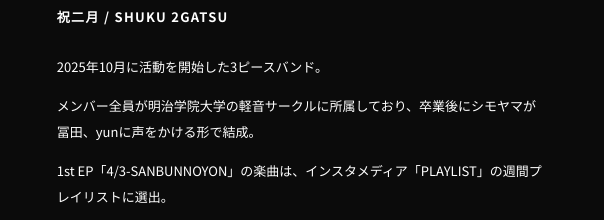
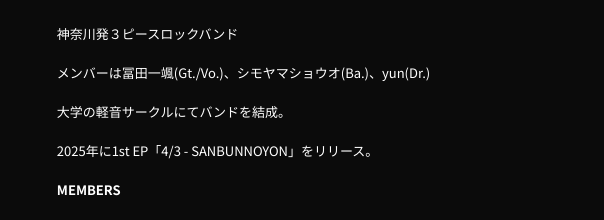
Before and after one commit to shuku2gatsu/shuku2gatsu-official, a plain HTML site: page shuku-index-news-note-removed.html in a window 1280 px wide. Shown: the part 2688-2908 px from the top of the page, 676-1280 px from the left. Drawn offline with nearby package versions, Linux system fonts and the light colour scheme.

Commit message:
Update shuku-index-news-note-removed.html

```diff
--- a/shuku-index-news-note-removed.html
+++ b/shuku-index-news-note-removed.html
@@ -59,7 +59,6 @@
 <div class="entry-list" id="live-list">
 <p class="loading">LIVE INFORMATION LOADING...</p>
 </div>
-<p class="edit-note">※ライブ情報は data/live.json を編集して更新できます。</p>
 <a class="and-more" href="live.html">and more...</a></section>
 <section class="section news-section" id="news">
 <div class="section-heading">
@@ -79,9 +78,10 @@
 <p class="eyebrow">ABOUT THE BAND</p>
 <h2>BIOGRAPHY<span>.</span></h2>
 <p class="bio-name">祝二月 / SHUKU 2GATSU</p>
-<p>2025年10月に活動を開始した3ピースバンド。</p>
-<p>メンバー全員が明治学院大学の軽音サークルに所属しており、卒業後にシモヤマが冨田、yunに声をかける形で結成。</p>
-<p>1st EP「4/3-SANBUNNOYON」の楽曲は、インスタメディア「PLAYLIST」の週間プレイリストに選出。</p>
+<p>神奈川発３ピースロックバンド</p>
+<p>メンバーは冨田一颯(Gt./Vo.)、シモヤマショウオ(Ba.)、yun(Dr.)</p>
+<p>大学の軽音サークルにてバンドを結成。</p>
+<p>2025年に1st EP「4/3 - SANBUNNOYON」をリリース。</p>
 <p><strong>MEMBERS</strong></p>
 <p>冨田一颯（Vo./Gt.）<br/>シモヤマショウオ（Ba.）<br/>yun（Dr.）</p>
 </div>
```
